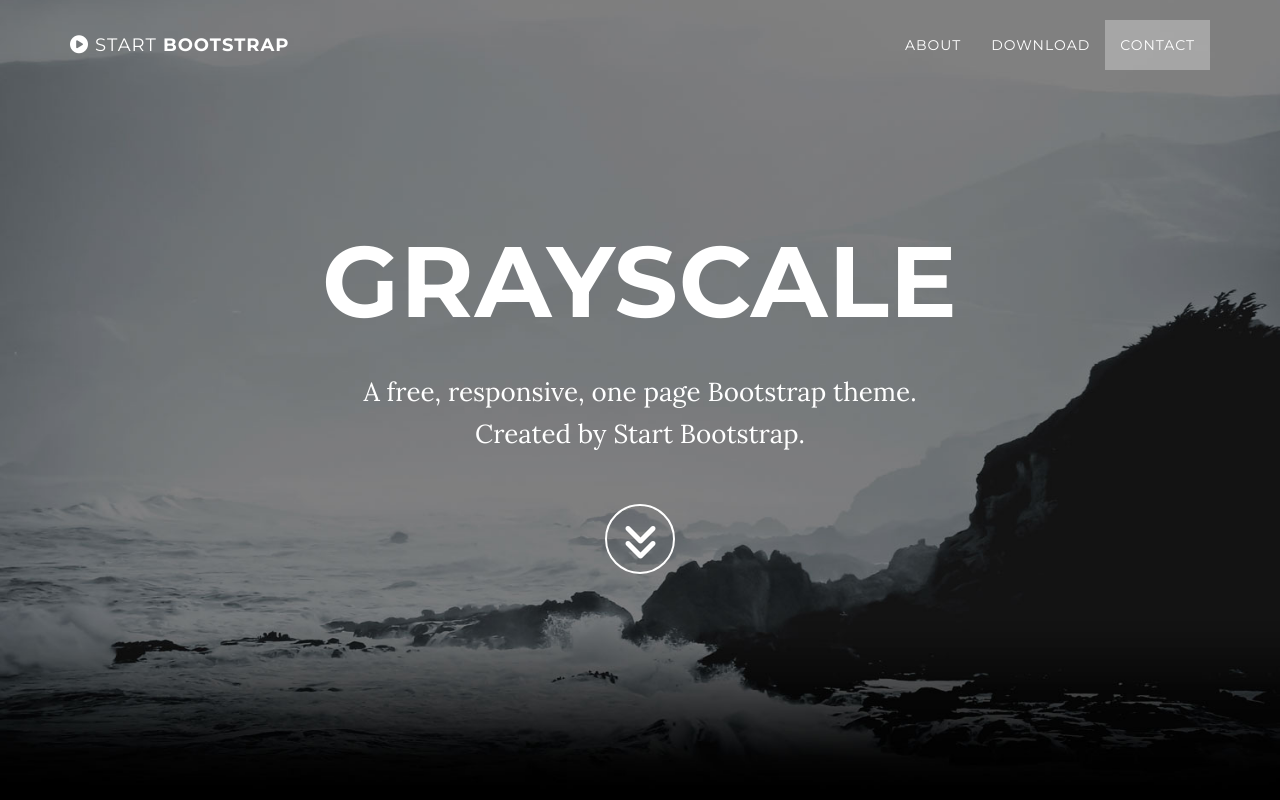
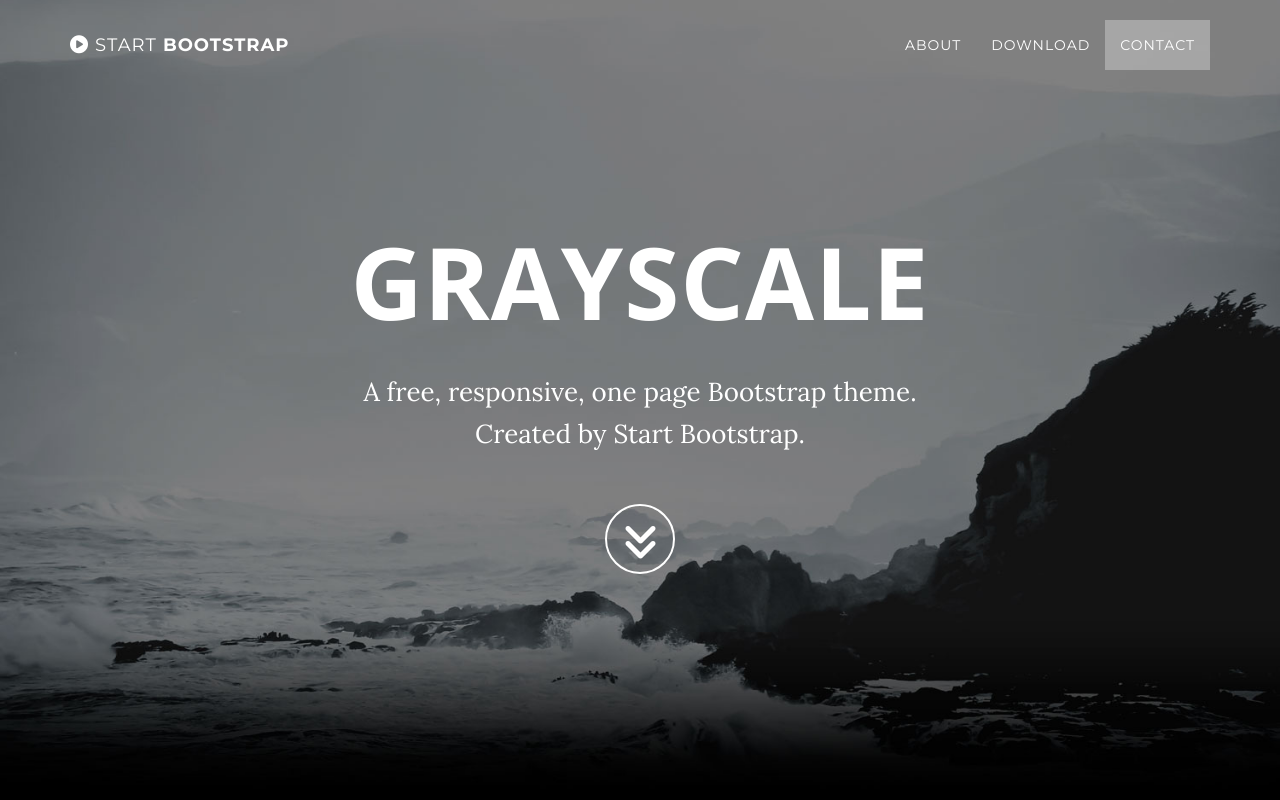
Before and after one commit to alexanderlam/raven, a plain HTML site: page index.html in a window 1280 px wide. Shown: the top 800 px of the page. Drawn offline with nearby package versions, Linux system fonts and the light colour scheme; some packages are replaced by stand-ins of ours.

Commit message:
fonts added

```diff
--- a/css/grayscale.css
+++ b/css/grayscale.css
@@ -1,3 +1,4 @@
+@import url(https://fonts.googleapis.com/css?family=Open+Sans:400,700|Lora:400,700);
 /*!
  * Start Bootstrap - Grayscale Bootstrap Theme (http://startbootstrap.com)
  * Code licensed under the Apache License v2.0.
@@ -25,7 +26,7 @@
 h6 {
     margin: 0 0 35px;
     text-transform: uppercase;
-    font-family: Montserrat,"Helvetica Neue",Helvetica,Arial,sans-serif;
+    font-family: 'Open Sans',"Helvetica Neue",Helvetica,Arial,sans-serif;
     font-weight: 700;
     letter-spacing: 1px;
 }
```
